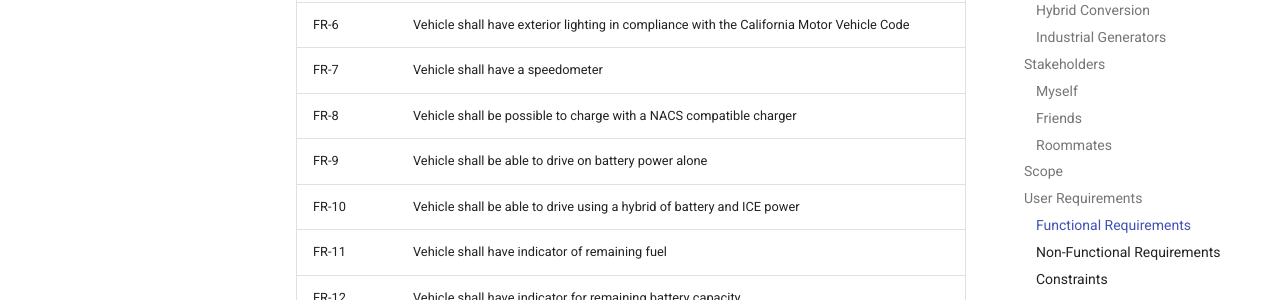
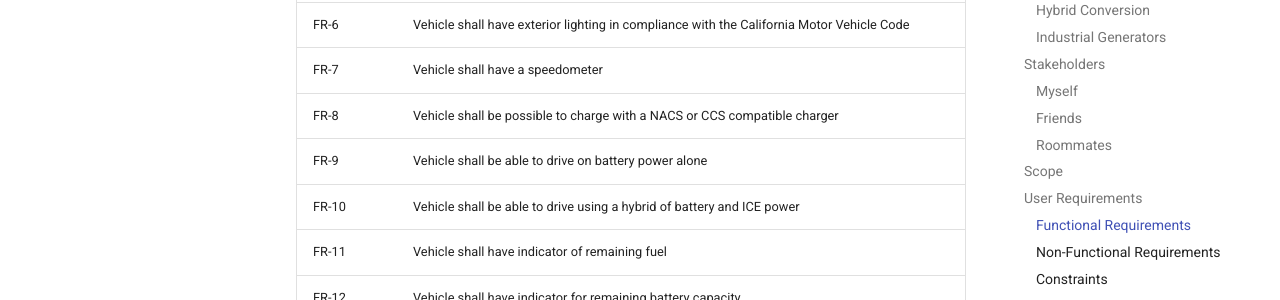
Before and after one commit to bjbeazley/hybrid-conversion-docs, an MkDocs documentation site: the page built from docs/system_design/requirements_analysis.md, in a window 1280 px wide and 900 px high, scrolled down 1965 px. Shown: the part 152-452 px from the top of the window. Built offline with MkDocs 1.6.1 and Material for MkDocs 9.7.7, drawn with Linux system fonts in a browser that asks for light colours.

Commit message:
Update functional requirements to allow CCS chargers

```diff
--- a/docs/system_design/requirements_analysis.md
+++ b/docs/system_design/requirements_analysis.md
@@ -42,7 +42,7 @@ The following requirements indicate the characteristics that the vehicle shall h
 | FR-5 | Vehicle shall have interior heating |
 | FR-6 | Vehicle shall have exterior lighting in compliance with the California Motor Vehicle Code |
 | FR-7 | Vehicle shall have a speedometer |
-| FR-8 | Vehicle shall be possible to charge with a NACS compatible charger |
+| FR-8 | Vehicle shall be possible to charge with a NACS or CCS compatible charger |
 | FR-9 | Vehicle shall be able to drive on battery power alone |
 | FR-10 | Vehicle shall be able to drive using a hybrid of battery and ICE power |
 | FR-11 | Vehicle shall have indicator of remaining fuel |
```
